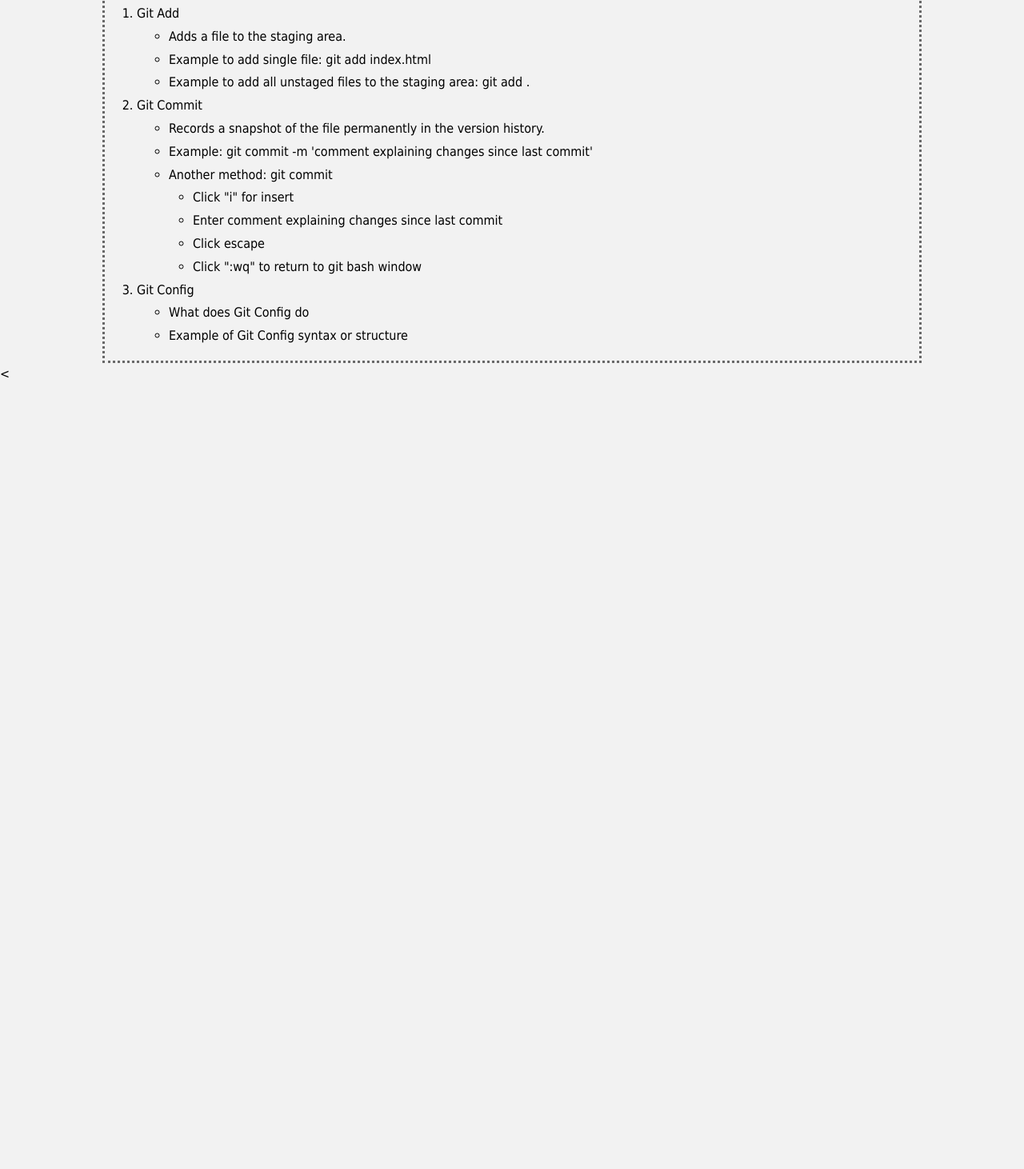
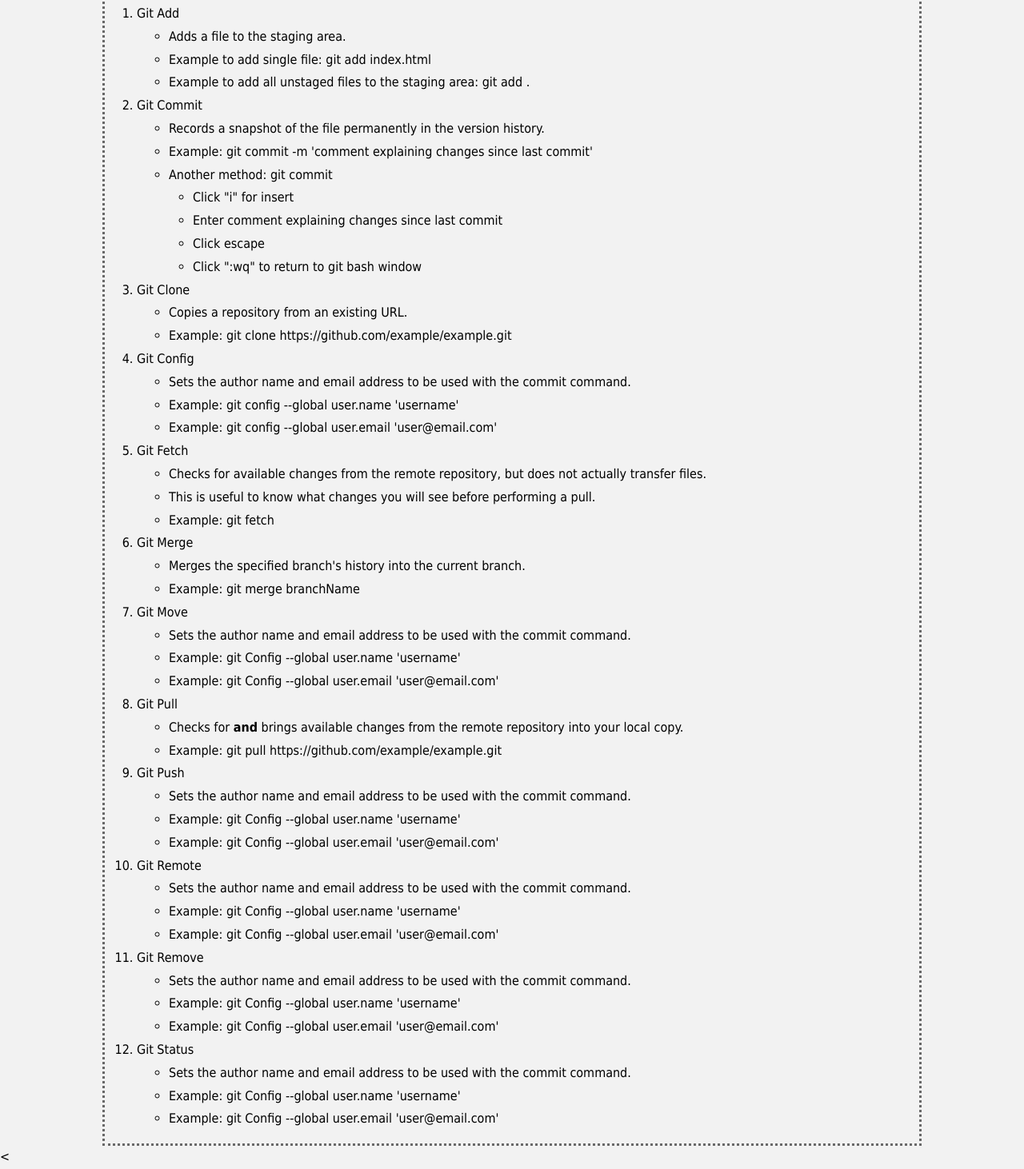
Before and after one commit to GailSlaney/BashCommands, a plain HTML site: page index.html in a window 1280 px wide. Shown: the part 346-1808 px from the top of the page at 80% size. Before the commit the page ends 829 px from the top, so only its background shows below. Drawn offline with Linux system fonts and the light colour scheme.

Commit message:
added more definitions and examples

```diff
--- a/index.html
+++ b/index.html
@@ -36,10 +36,71 @@
                                 <li>Click ":wq" to return to git bash window</li>
                         </ul>
                     </li>
+                    <li>Git Clone
+                        <ul class = "details">
+                            <li>Copies a repository from an existing URL.</li>
+                            <li>Example: git clone https://github.com/example/example.git </li>
+                        </ul>
+                    </li>
                     <li>Git Config
                         <ul class = "details">
-                            <li>What does Git Config do</li>
-                            <li>Example of Git Config syntax or structure</li>
+                            <li>Sets the author name and email address to be used with the commit command.</li>
+                            <li>Example: git config --global user.name 'username'</li>
+                            <li>Example: git config --global user.email 'user@email.com'</li>
+                        </ul>
+                    </li>
+                    <li>Git Fetch
+                        <ul class = "details">
+                            <li>Checks for available changes from the remote repository, but does not actually transfer files.</li>
+                            <li>This is useful to know what changes you will see before performing a pull.</li>
+                            <li>Example: git fetch</li>
+                        </ul>
+                    </li>
+                    <li>Git Merge
+                        <ul class = "details">
+                            <li>Merges the specified branch's history into the current branch.</li>
+                            <li>Example: git merge branchName</li>
+                        </ul>
+                    </li>
+                    <li>Git Move
+                        <ul class = "details">
+                            <li>Sets the author name and email address to be used with the commit command.</li>
+                            <li>Example: git Config --global user.name 'username'</li>
+                            <li>Example: git Config --global user.email 'user@email.com'</li>
+                        </ul>
+                    </li>
+                    <li>Git Pull
+                        <ul class = "details">
+                            <li>Checks for <strong>and</strong> brings available changes from the remote repository into your local copy.</li>
+                            <li>Example: git pull https://github.com/example/example.git </li>
+                        </ul>
+                    </li>
+                    <li>Git Push
+                        <ul class = "details">
+                            <li>Sets the author name and email address to be used with the commit command.</li>
+                            <li>Example: git Config --global user.name 'username'</li>
+                            <li>Example: git Config --global user.email 'user@email.com'</li>
+                        </ul>
+                    </li>
+                    <li>Git Remote
+                        <ul class = "details">
+                            <li>Sets the author name and email address to be used with the commit command.</li>
+                            <li>Example: git Config --global user.name 'username'</li>
+                            <li>Example: git Config --global user.email 'user@email.com'</li>
+                        </ul>
+                    </li>
+                    <li>Git Remove
+                        <ul class = "details">
+                            <li>Sets the author name and email address to be used with the commit command.</li>
+                            <li>Example: git Config --global user.name 'username'</li>
+                            <li>Example: git Config --global user.email 'user@email.com'</li>
+                        </ul>
+                    </li>
+                    <li>Git Status
+                        <ul class = "details">
+                            <li>Sets the author name and email address to be used with the commit command.</li>
+                            <li>Example: git Config --global user.name 'username'</li>
+                            <li>Example: git Config --global user.email 'user@email.com'</li>
                         </ul>
                     </li>
                 </ol>
```
